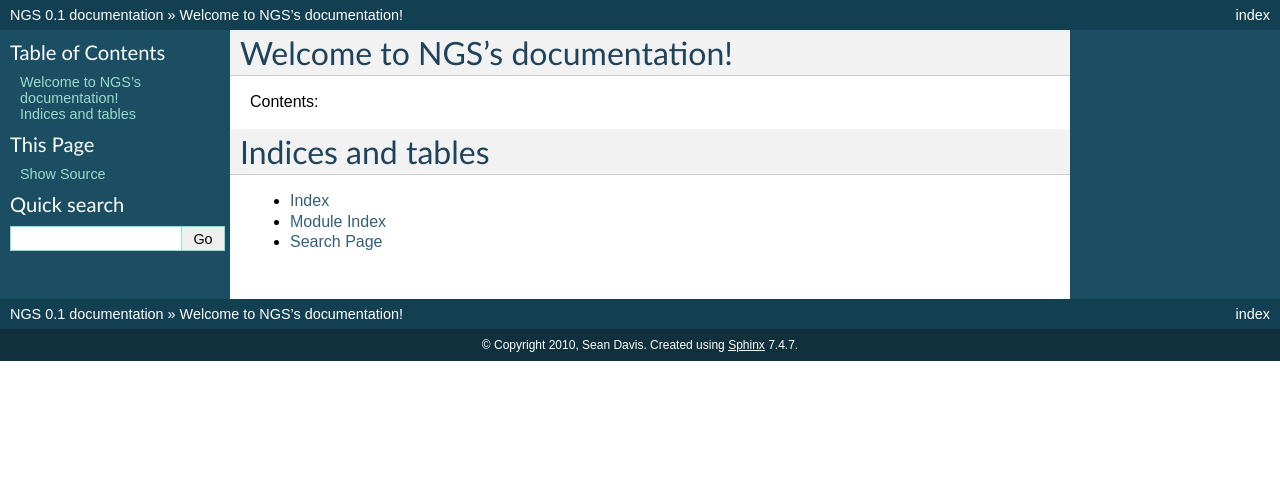
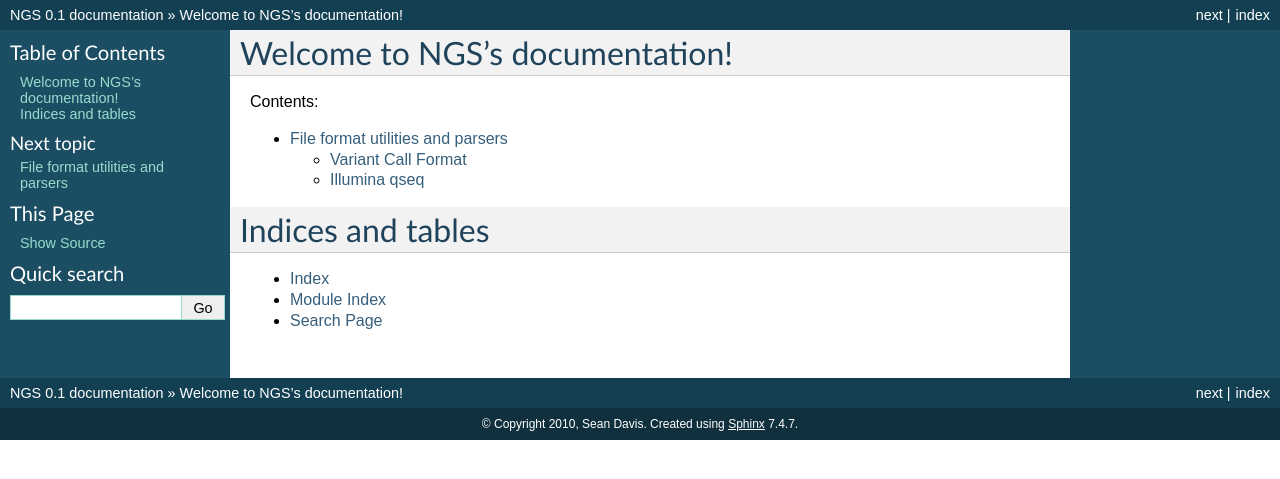
Before and after one commit to seandavi/ngs, a Sphinx documentation site: the page built from source/index.rst, in a window 1280 px wide. Shown: the top 479 px of the page. Built offline with Sphinx 7.4.7, drawn with Linux system fonts in a browser that asks for light colours.

Commit message:
Did some documentation stuff, mainly.

```diff
--- a/source/conf.py
+++ b/source/conf.py
@@ -16,7 +16,7 @@ import sys, os
 # If extensions (or modules to document with autodoc) are in another directory,
 # add these directories to sys.path here. If the directory is relative to the
 # documentation root, use os.path.abspath to make it absolute, like shown here.
-#sys.path.append(os.path.abspath('.'))
+sys.path.append(os.path.abspath('.'))
 
 # -- General configuration -----------------------------------------------------
 
--- a/source/index.rst
+++ b/source/index.rst
@@ -11,6 +11,8 @@ Contents:
 .. toctree::
    :maxdepth: 2
 
+   formats.rst
+
 Indices and tables
 ==================
 
--- a/source/ngs/formats/qseq.py
+++ b/source/ngs/formats/qseq.py
@@ -1,21 +1,17 @@
 #!/usr/bin/env python
 # encoding: utf-8
-"""
-qseq.py
 
-Created by Sean Davis on 2010-06-08.
-Copyright (c) 2010 __MyCompanyName__. All rights reserved.
-"""
 
 import sys
 import os
 import unittest
 
 def phred64ToStdqual(qualin):
-    """Convert phred64-encoded quality string to phred33-encoding
+    """
+    Convert phred64-encoded quality string to phred33-encoding
 
-    Takes a quality string and returns a new quality string,
-    properly encoded"""
+    Takes a quality string and returns a new quality string, properly encoded
+    """
     return(''.join([chr(ord(x)-31) for x in qualin]))
 
 class qseqRecord:
@@ -24,7 +20,8 @@ class qseqRecord:
     A qseq record is usually phred-64 encoded, so it may be necessary
     to convert to phred-33 for downstream use.
 
-    The fields are encoded like this:
+    The fields are encoded like this::
+
         fields=line.strip().split("\t")
         self.machine=fields[0]
         self.run=fields[1]
@@ -37,7 +34,8 @@ class qseqRecord:
         self.sequence=fields[8]
         self.quality=fields[9]
         self.filter=bool(fields[10])
-        """
+
+    """
 
     def __init__(self,line):
         """Create a new qseqRecord from a single string representing
@@ -66,11 +64,12 @@ class qseqFile:
     """
     Represents a qseq file.
 
-    Usage is along the lines of:
+    Usage is along the lines of::
 
-    x = qseq.qseqFile(fname='../../../testdata/s_1_1_0005_qseq.txt')
-    for qseqrecord in x.parse():
-        print qseqrecord
+
+        x = qseq.qseqFile(fname='../../../testdata/s_1_1_0005_qseq.txt')
+        for qseqrecord in x.parse():
+            print qseqrecord
     """
     def __init__(self,fname=None,fh=None):
         """
```
Also changed, not shown: source/formats.rst (added, +37 -0 lines).
